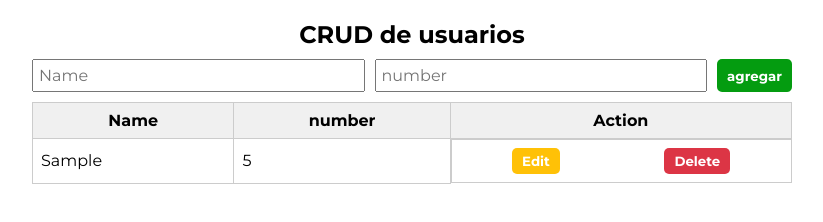
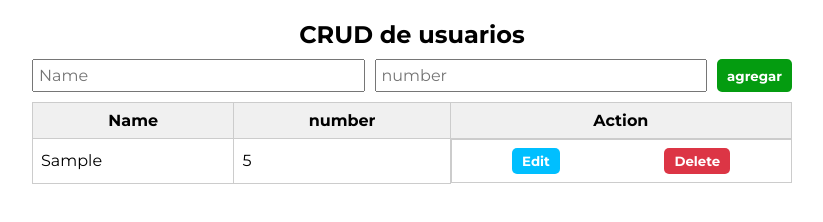
Before and after one commit to Billypatrick/mi-crud, a plain HTML site: page index.html in a window 1280 px wide. Both pictures are taken after typing "Sample", "5" into the empty fields and a click on the button "agregar". Shown: the whole page, without its empty margins (228-1051 px from the left). Drawn offline with Linux system fonts and the light colour scheme.

Commit message:
Update styles.css

```diff
--- a/styles.css
+++ b/styles.css
@@ -50,7 +50,7 @@ body, button, input {
 }
 
 .button--secondary {
-    background-color: #ffc107;
+    background-color: #00bfff;
     color: #fff;
 }
 
```
